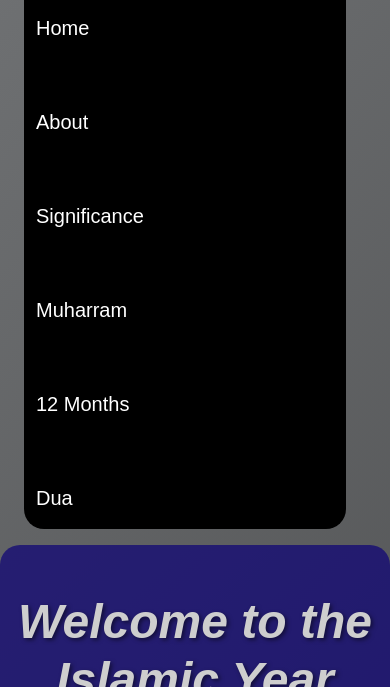
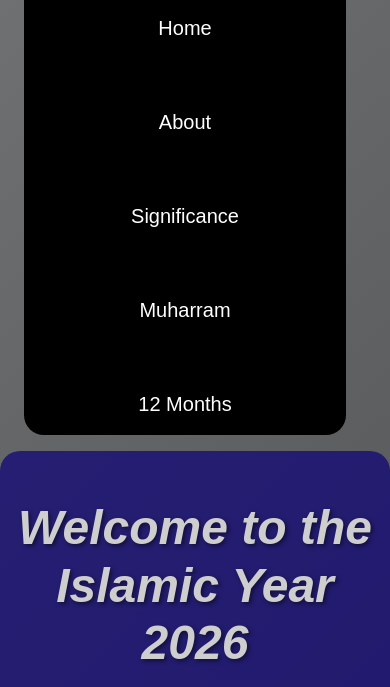
Before and after one commit to UfaqFatima786/New-Islamic-Year-2026, a plain HTML site: page index.html in a window 390 px wide. Both pictures are taken after a click on the button "Toggle navigation". Shown: the part 107-794 px from the top of the page. Drawn offline with nearby package versions, Linux system fonts and the light colour scheme.

Commit message:
New-Islamic-Year

```diff
--- a/index.html
+++ b/index.html
@@ -26,7 +26,7 @@
                         aria-expanded="false" aria-label="Toggle navigation">
                         <span class="navbar-toggler-icon"></span>
                     </button>
-                    <div class="collapse navbar-collapse mt-2" id="navbarSupportedContent">
+                    <div class="collapse navbarnavbar navbar-collapse mt-2" id="navbarSupportedContent">
                         <ul class="navbar-nav navlist ms-auto mb-lg-0 gap-5">
                             <li class="nav-item">
                                 <a class="nav-link blog" href="#home">Home</a>
@@ -42,9 +42,6 @@
                             </li>
                             <li class="nav-item">
                                 <a class="nav-link" href="#twelve-months">12 Months</a>
-                            </li>
-                            <li class="nav-item">
-                                <a class="nav-link" href="#dua">Dua</a>
                             </li>
                         </ul>
                     </div>
--- a/style.css
+++ b/style.css
@@ -523,7 +523,11 @@ body {
     color: #ffffff;
     font-size: 20px;
 }
-
+@media(max-width:996px){
+    .navbarnavbar{
+        text-align:center;
+    }
+}
 
 @media(max-width:768px){
 
```
